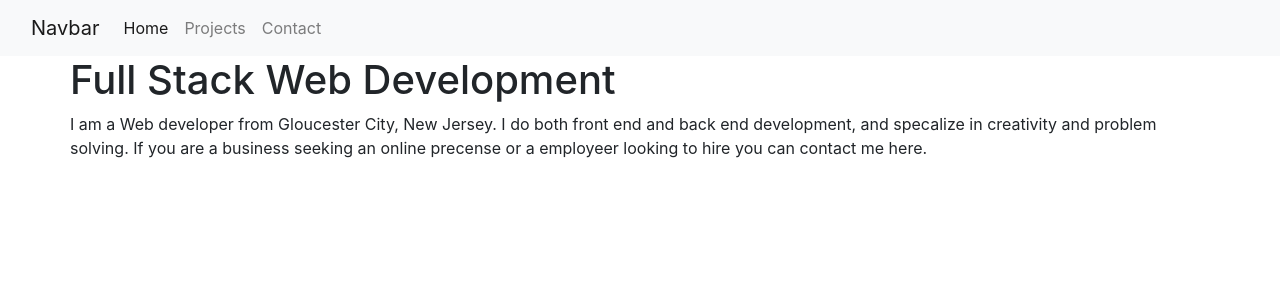
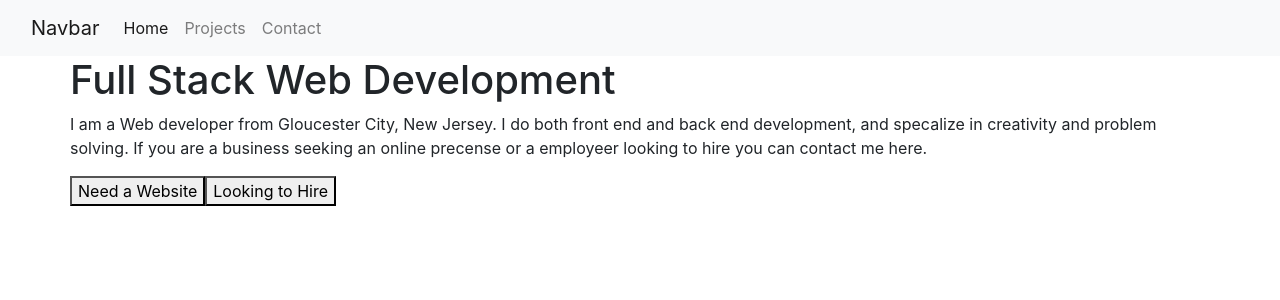
Before and after one commit to Christopher-Lamb/react-portfolio, a React (Create React App) app: page / in a window 1280 px wide. Shown: the top 300 px of the page. Built offline with nearby package versions, Linux system fonts and the light colour scheme.

Commit message:
Link Button Componets

```diff
--- /dev/null
+++ b/src/components/ButtonLink/index.js
@@ -0,0 +1,11 @@
+import React from "react";
+
+function ButtonLink(props) {
+  return (
+    <a href={`/${props.href}`}>
+      <button className={`btn-${props.href}`}>{props.children}</button>
+    </a>
+  );
+}
+
+export default ButtonLink;
--- a/src/pages/Home/index.js
+++ b/src/pages/Home/index.js
@@ -3,6 +3,7 @@ import React from "react";
 import { Col, Row, Container } from "react-bootstrap";
 import NavBar from "../../components/NavBar";
 import Card from "../../components/Card";
+import ButtonLink from "../../components/ButtonLink";
 
 function Home() {
   //Display
@@ -20,6 +21,8 @@ function Home() {
               and problem solving. If you are a business seeking an online
               precense or a employeer looking to hire you can contact me here.
             </p>
+            <ButtonLink href={"resume"}>Need a Website</ButtonLink>
+            <ButtonLink href={"contact"}>Looking to Hire</ButtonLink>
           </Card>
         </Row>
       </Container>
```
Also changed, not shown: 1 other file (tests, documents, lock files or other folders).
